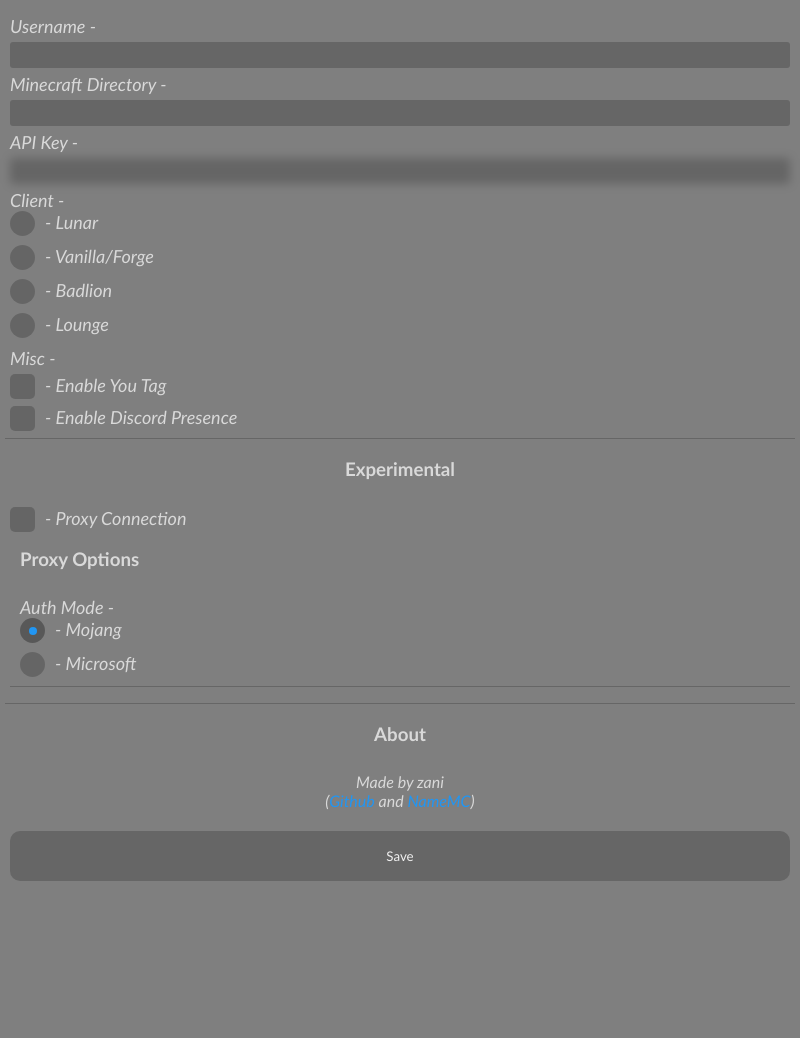
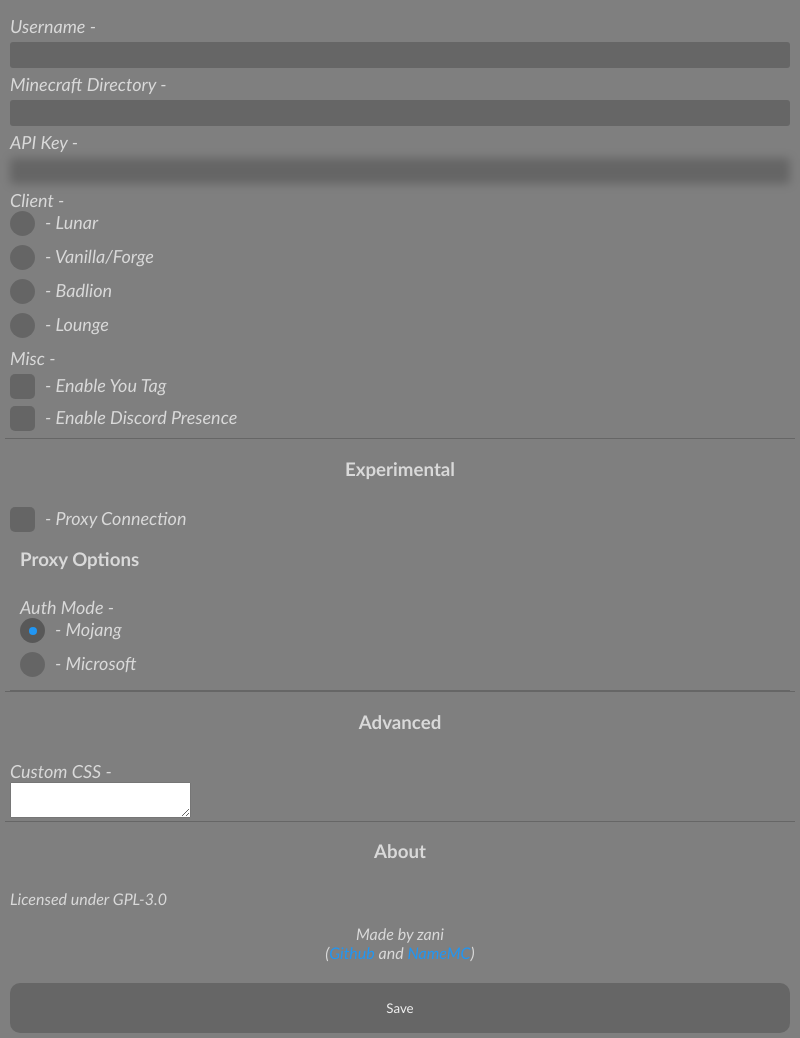
Before and after one commit to imperial-mod/overlay, an Electron app: page src/options.htm in a window 800 px wide. Shown: the part 82-1120 px from the top of the page. Before the commit the page ends 968 px from the top, so only its background shows below. Drawn offline with Linux system fonts and the light colour scheme; no server answers.

Commit message:
add license info

```diff
--- a/src/options.htm
+++ b/src/options.htm
@@ -42,7 +42,7 @@
             <p class="options-label">Minecraft Directory</p>
             <input type="text" class="options-text-input" id="mc-dir">
 
-            <p class="options-label" >API Key</p>
+            <p class="options-label">API Key</p>
             <input type="text" class="options-input-censored" id="api-key">
 
             <p class="options-label">Client</p>
@@ -93,9 +93,15 @@
 					<input type="radio" name="auth" id="microsoft">
 					<span class="options-radio-check"></span>
 				</label>
+				<p class="options-info" id="proxy-info"></p>
 			</div>
-            <p class="options-info" id="proxy-info"></p>
         </div>
+
+		<div class="options-category">
+			<h3 class="options-header">Advanced</h3>
+			<p class="options-label">Custom CSS</p>
+			<textarea class="editor-input"></textarea>
+		</div>
 
         <div class="options-category">
             <h3 class="options-header">About</h3>
@@ -103,9 +109,10 @@
             <p class="options-info" id="app-ver"></p>
             <p class="options-info" id="electron-ver"></p>
             <p class="options-info" id="nodejs-ver"></p>
+			<a class="options-info" id="license">Licensed under GPL-3.0</a>
             <p class="options-info">Made by zani <br />(<a href="https://github.com/zxnii">Github</a> and <a href="https://namemc.com/profile/ZANIONTOP.1">NameMC</a>)</p>
 
-            <button id="options-save">Save</button>
+            <button class="options-button" id="options-save">Save</button>
         </div>
     </div>
 </body>
```
